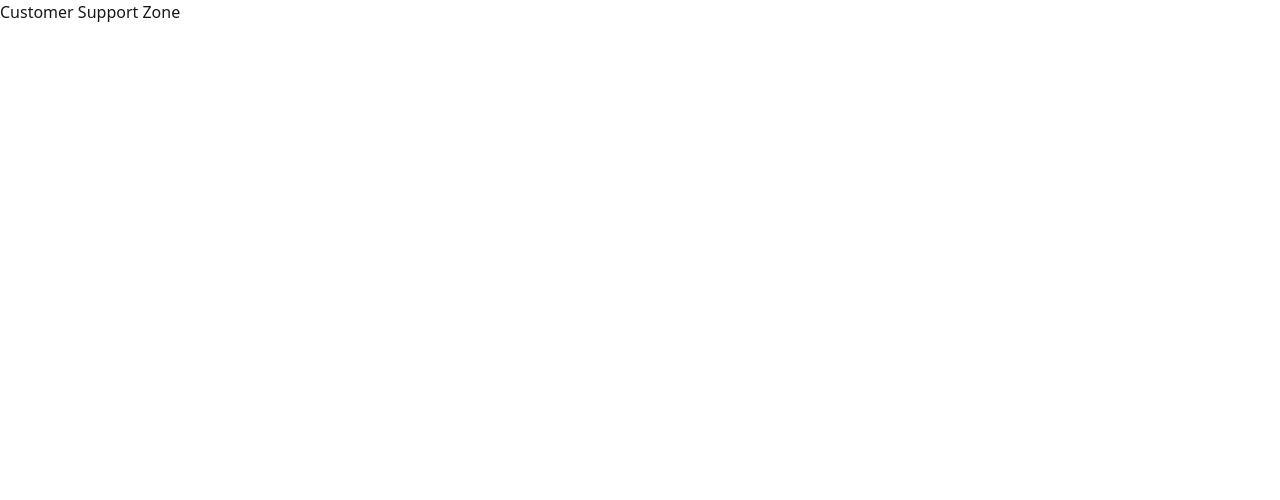
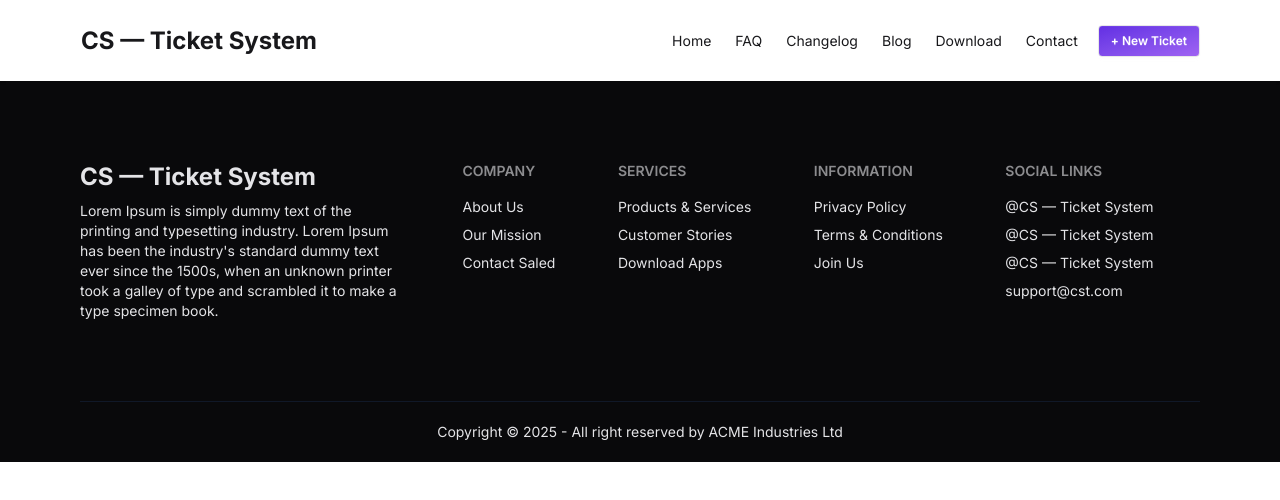
Before and after one commit to Pankaj72885/customer-support-zone, a React (Vite) app: page / in a window 1280 px wide. Shown: the top 500 px of the page. Built offline with nearby package versions, Linux system fonts and the light colour scheme.

Commit message:
Header and footer added

```diff
--- a/package.json
+++ b/package.json
@@ -7,7 +7,8 @@
     "dev": "vite",
     "build": "vite build",
     "lint": "eslint .",
-    "preview": "vite preview"
+    "preview": "vite preview",
+    "deploy": "npm run build && wrangler pages deploy dist"
   },
   "dependencies": {
     "@tailwindcss/vite": "^4.1.13",
--- a/src/App.jsx
+++ b/src/App.jsx
@@ -1,8 +1,12 @@
+import Footer from "./Components/Footer";
+import Navigation from "./Components/Navigation";
+
 function App() {
   return (
-    <>
-      <h1>Customer Support Zone</h1>
-    </>
+    <div className="max-w-[100rem] mx-auto font-inter">
+      <Navigation></Navigation>
+      <Footer></Footer>
+    </div>
   );
 }
 
--- /dev/null
+++ b/src/Components/Footer.jsx
@@ -0,0 +1,52 @@
+const Footer = () => {
+  return (
+    <div className="px-8 md:px-20 bg-neutral text-neutral-content">
+      <footer className="footer sm:footer-horizontal  py-8 md:py-20 ">
+        <aside>
+          <h1 className="font-bold text-2xl">CS — Ticket System</h1>
+          <p className="max-w-xs">
+            Lorem Ipsum is simply dummy text of the printing and typesetting
+            industry. Lorem Ipsum has been the industry's standard dummy text
+            ever since the 1500s, when an unknown printer took a galley of type
+            and scrambled it to make a type specimen book.
+          </p>
+        </aside>
+        <nav>
+          <h6 className="footer-title">Company</h6>
+          <a className="link link-hover">About Us</a>
+          <a className="link link-hover">Our Mission</a>
+          <a className="link link-hover">Contact Saled</a>
+        </nav>
+        <nav>
+          <h6 className="footer-title">Services</h6>
+          <a className="link link-hover">Products & Services</a>
+          <a className="link link-hover">Customer Stories</a>
+          <a className="link link-hover">Download Apps</a>
+        </nav>
+        <nav>
+          <h6 className="footer-title">Information</h6>
+          <a className="link link-hover">Privacy Policy</a>
+          <a className="link link-hover">Terms & Conditions</a>
+          <a className="link link-hover">Join Us</a>
+        </nav>
+        <nav>
+          <h6 className="footer-title">Social Links</h6>
+          <a className="link link-hover">@CS — Ticket System</a>
+          <a className="link link-hover">@CS — Ticket System</a>
+          <a className="link link-hover">@CS — Ticket System</a>
+          <a className="link link-hover">support@cst.com</a>
+        </nav>
+      </footer>
+      <footer className="footer sm:footer-horizontal footer-center px-20 py-5 border-t border-gray-900">
+        <aside className="">
+          <p>
+            Copyright © {new Date().getFullYear()} - All right reserved by ACME
+            Industries Ltd
+          </p>
+        </aside>
+      </footer>
+    </div>
+  );
+};
+
+export default Footer;
--- /dev/null
+++ b/src/Components/Navigation.jsx
@@ -0,0 +1,84 @@
+const Navigation = () => {
+  return (
+    <>
+      <nav className="navbar shadow-sm md:px-20 px-4 py-4 items-center">
+        <div className="flex-1">
+          <div className="dropdown">
+            <div tabIndex={0} role="button" className="btn btn-ghost lg:hidden">
+              <svg
+                xmlns="http://www.w3.org/2000/svg"
+                className="h-5 w-5"
+                fill="none"
+                viewBox="0 0 24 24"
+                stroke="currentColor"
+              >
+                {" "}
+                <path
+                  strokeLinecap="round"
+                  strokeLinejoin="round"
+                  strokeWidth="2"
+                  d="M4 6h16M4 12h8m-8 6h16"
+                />{" "}
+              </svg>
+            </div>
+            <ul
+              tabIndex={0}
+              className="menu menu-sm dropdown-content bg-base-100 rounded-box z-1 mt-3 w-52 p-2 shadow"
+            >
+              <li>
+                <a>Home</a>
+              </li>
+              <li>
+                <a>FAQ</a>
+              </li>
+              <li>
+                <a>Changelog</a>
+              </li>
+              <li>
+                <a>Blog</a>
+              </li>
+              <li>
+                <a>Download</a>
+              </li>
+              <li>
+                <a>Contact</a>
+              </li>
+            </ul>
+          </div>
+          <a className="btn btn-ghost normal-case p-0 text-base font-bold sm:text-2xl">
+            CS — Ticket System
+          </a>
+        </div>
+        <div className=" hidden lg:flex">
+          <ul className="menu menu-vertical lg:menu-horizontal rounded-box">
+            <li>
+              <a>Home</a>
+            </li>
+            <li>
+              <a>FAQ</a>
+            </li>
+            <li>
+              <a>Changelog</a>
+            </li>
+            <li>
+              <a>Blog</a>
+            </li>
+            <li>
+              <a>Download</a>
+            </li>
+            <li>
+              <a>Contact</a>
+            </li>
+          </ul>
+        </div>
+        <div className="">
+          <button className="btn bg-gradient-to-br active:bg-gradient-to-tl active:from-custom-purple-light active:bg-custom-purple-dark from-custom-purple-dark to-custom-purple-light text-white btn-sm">
+            + New Ticket
+          </button>
+        </div>
+      </nav>
+    </>
+  );
+};
+
+export default Navigation;
--- a/src/index.css
+++ b/src/index.css
@@ -1,2 +1,25 @@
+/* Import "Inter" Font from Google fonts*/
+@import url("https://fonts.googleapis.com/css2?family=Inter:ital,opsz,wght@0,14..32,100..900;1,14..32,100..900&display=swap");
+
+/* Import TailwindCSS */
 @import "tailwindcss";
-@plugin "daisyui";
+@plugin "daisyui"; /* Import DaisyUI */
+
+/* Custom TailwindCSS */
+@theme {
+  --font-inter: Inter, sans-serif;
+  --color-custom-purple-dark: rgb(99, 46, 227);
+  --color-custom-purple-light: rgb(159, 98, 242);
+  --background-image-hero-section: linear-gradient(
+    90deg,
+    rgba(1, 50, 35, 1),
+    rgba(0, 103, 71, 1) 50%,
+    rgba(1, 50, 35, 1) 100%
+  );
+}
+
+@layer components {
+  .bg-gradient-purple {
+    @apply bg-gradient-to-br active:bg-gradient-to-tl active:from-custom-purple-light active:bg-custom-purple-dark from-custom-purple-dark to-custom-purple-light text-white;
+  }
+}
```
Also changed, not shown: 1 other file (tests, documents, lock files or other folders).
